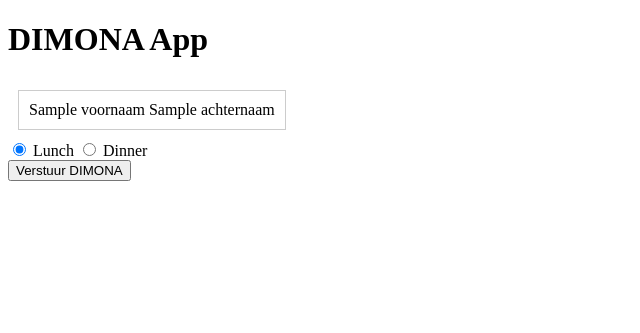
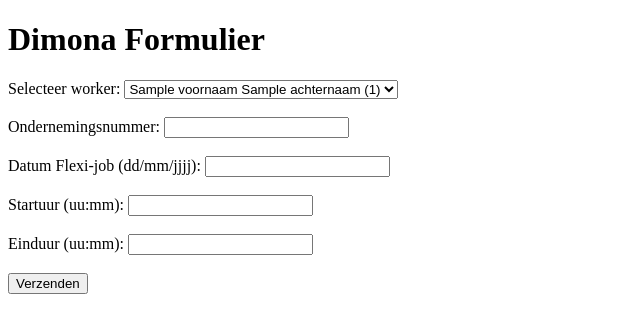
Before and after one commit to petitthai/dimona-app, a Flask app: template templates/index.html in a window 1280 px wide. Shown: the top 333 px of the page, without its empty margins (0-640 px from the left). Run offline with Flask 3, Linux system fonts and the light colour scheme; the template is opened without the code that fills it: most values are stand-ins (such as "Sample title", 1, 10 or a date in 2020).

Commit message:
Update index.html

```diff
--- a/templates/index.html
+++ b/templates/index.html
@@ -2,39 +2,36 @@
 <html lang="nl">
 <head>
     <meta charset="UTF-8">
-    <title>DIMONA App</title>
-    <style>
-        .worker-tile { display:inline-block; margin:10px; padding:10px; border:1px solid #ccc; cursor:pointer; }
-        .selected { background-color:#cef; }
-    </style>
-    <script>
-        function selectWorker(tile, workerId) {
-            document.getElementById('selected_worker').value = workerId;
-            document.querySelectorAll('.worker-tile').forEach(el => el.classList.remove('selected'));
-            tile.classList.add('selected');
-        }
-    </script>
+    <title>Dimona Invoer</title>
 </head>
 <body>
-    <h1>DIMONA App</h1>
+    <h1>Dimona Formulier</h1>
+    <form method="POST" action="/submit">
+        <label for="worker_id">Selecteer worker:</label>
+        <select name="worker_id" id="worker_id" required>
+            {% for w in workers %}
+            <option value="{{ w.id }}">{{ w.voornaam }} {{ w.achternaam }} ({{ w.id }})</option>
+            {% endfor %}
+        </select>
+        <br><br>
 
-    <form action="/submit" method="post">
-        <input type="hidden" id="selected_worker" name="selected_worker">
+        <label for="employer_number">Ondernemingsnummer:</label>
+        <input type="text" name="employer_number" id="employer_number" required>
+        <br><br>
 
-        <div>
-            {% for worker in workers %}
-            <div class="worker-tile" onclick="selectWorker(this, '{{ worker.id }}')">
-                {{ worker.voornaam }} {{ worker.achternaam }}
-            </div>
-            {% endfor %}
-        </div>
+        <label for="date_flexi">Datum Flexi-job (dd/mm/jjjj):</label>
+        <input type="text" name="date_flexi" id="date_flexi" required>
+        <br><br>
 
-        <div>
-            <label><input type="radio" name="shift_type" value="lunch" checked> Lunch</label>
-            <label><input type="radio" name="shift_type" value="dinner"> Dinner</label>
-        </div>
+        <label for="start_time">Startuur (uu:mm):</label>
+        <input type="text" name="start_time" id="start_time" required>
+        <br><br>
 
-        <button type="submit">Verstuur DIMONA</button>
+        <label for="end_time">Einduur (uu:mm):</label>
+        <input type="text" name="end_time" id="end_time" required>
+        <br><br>
+
+        <button type="submit">Verzenden</button>
     </form>
 </body>
 </html>
```
